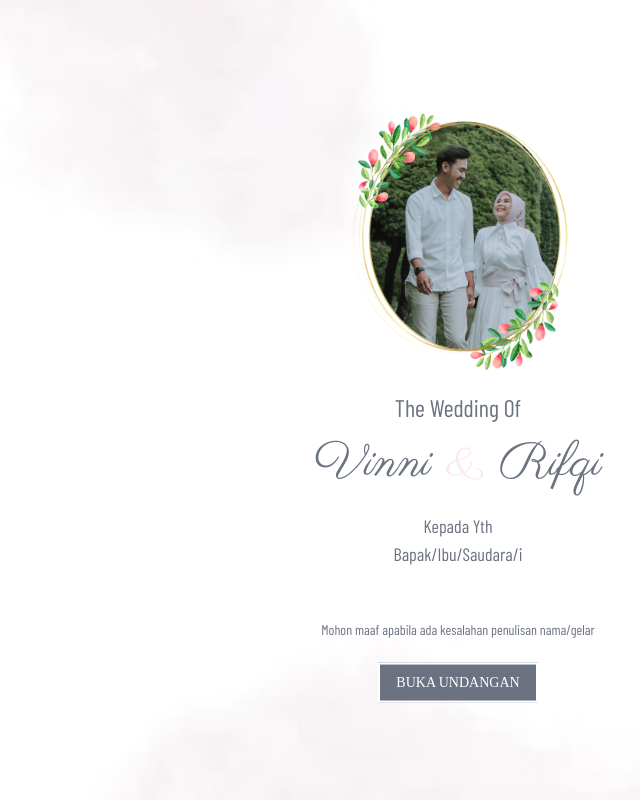
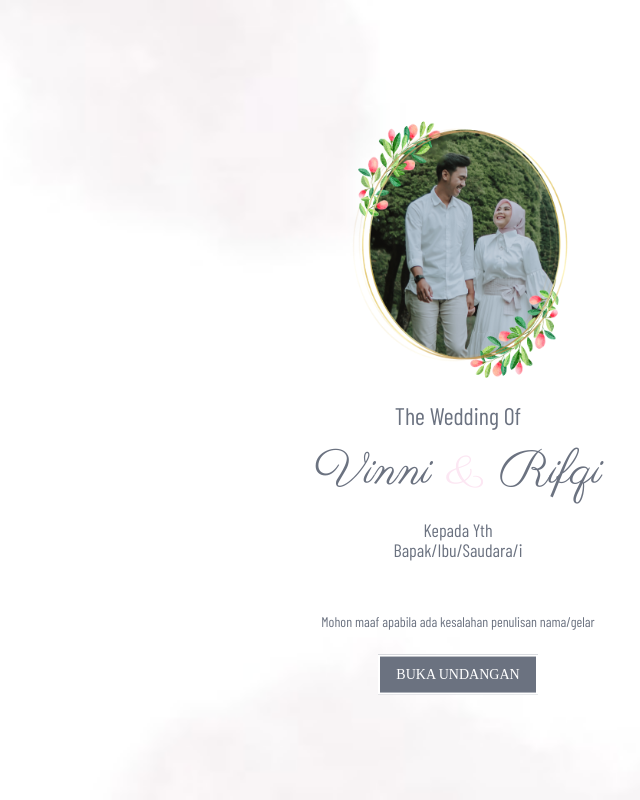
Before and after one commit to rizkianakbar/undangan-gue, a Next.js app: page / in a window 1280 px wide. Shown: the whole page, without its empty margins (182-822 px from the left). Built offline with nearby package versions, Linux system fonts and the light colour scheme; a web font is replaced by a local one.

Commit message:
fix: aral akajshdjkashdajsd

```diff
--- a/components/open-invitation.tsx
+++ b/components/open-invitation.tsx
@@ -53,8 +53,10 @@ const OpenInvitation = () => {
         <p className="font-gaya text-5xl mb-6">
           Vinni <span className="text-pink-100">&</span> Rifqi
         </p>
-        <p className="text-lg font-condensed">Kepada Yth</p>
-        <p className="mb-1 text-lg font-condensed">Bapak/Ibu/Saudara/i</p>
+        <p className="text-lg font-condensed leading-5">Kepada Yth</p>
+        <p className="mb-1 text-lg font-condensed leading-5">
+          Bapak/Ibu/Saudara/i
+        </p>
         <div className="w-full h-10 p-4 bg-white rounded-lg">
           <p className="mt-[-10px] font-bold">{name}</p>
         </div>
```
